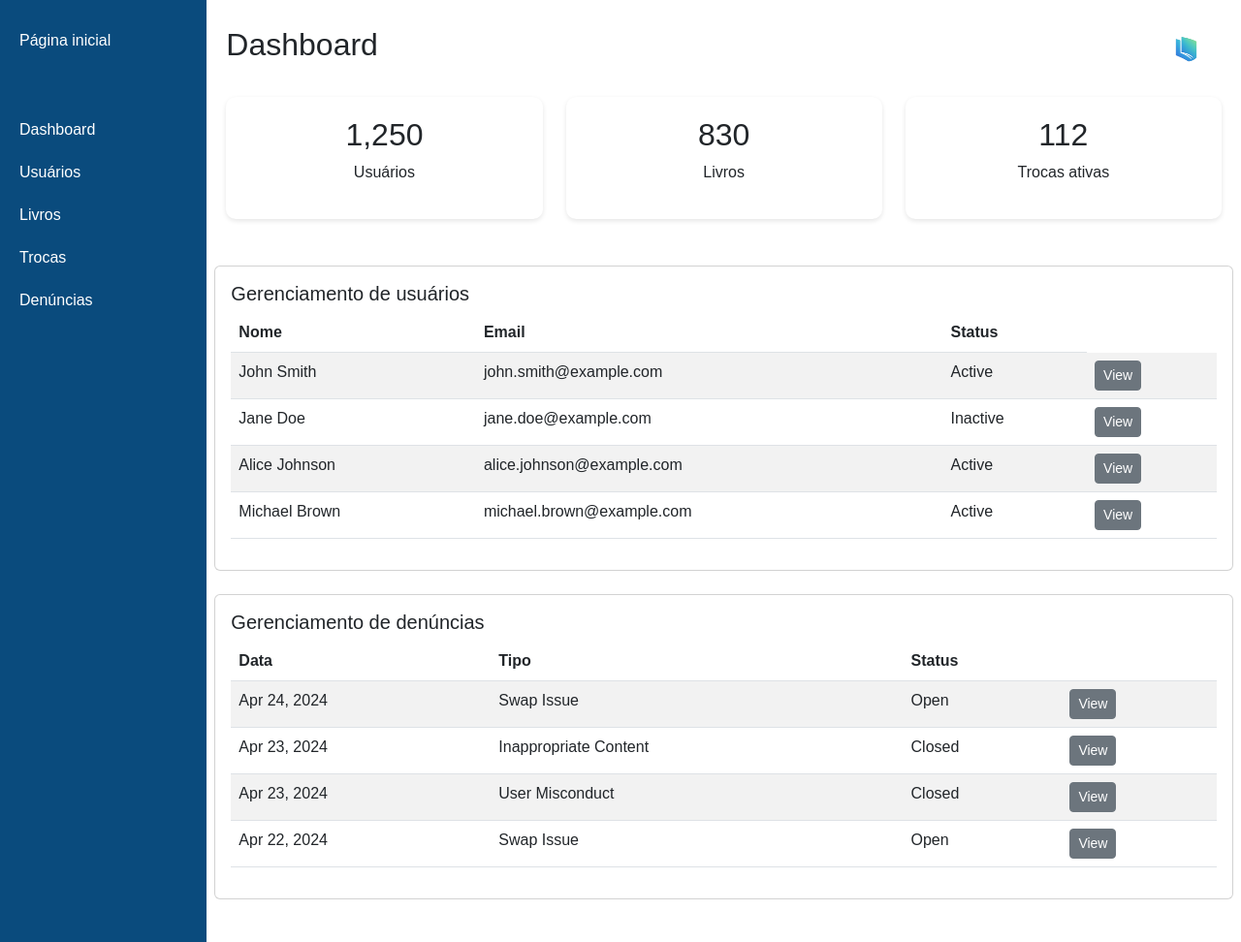
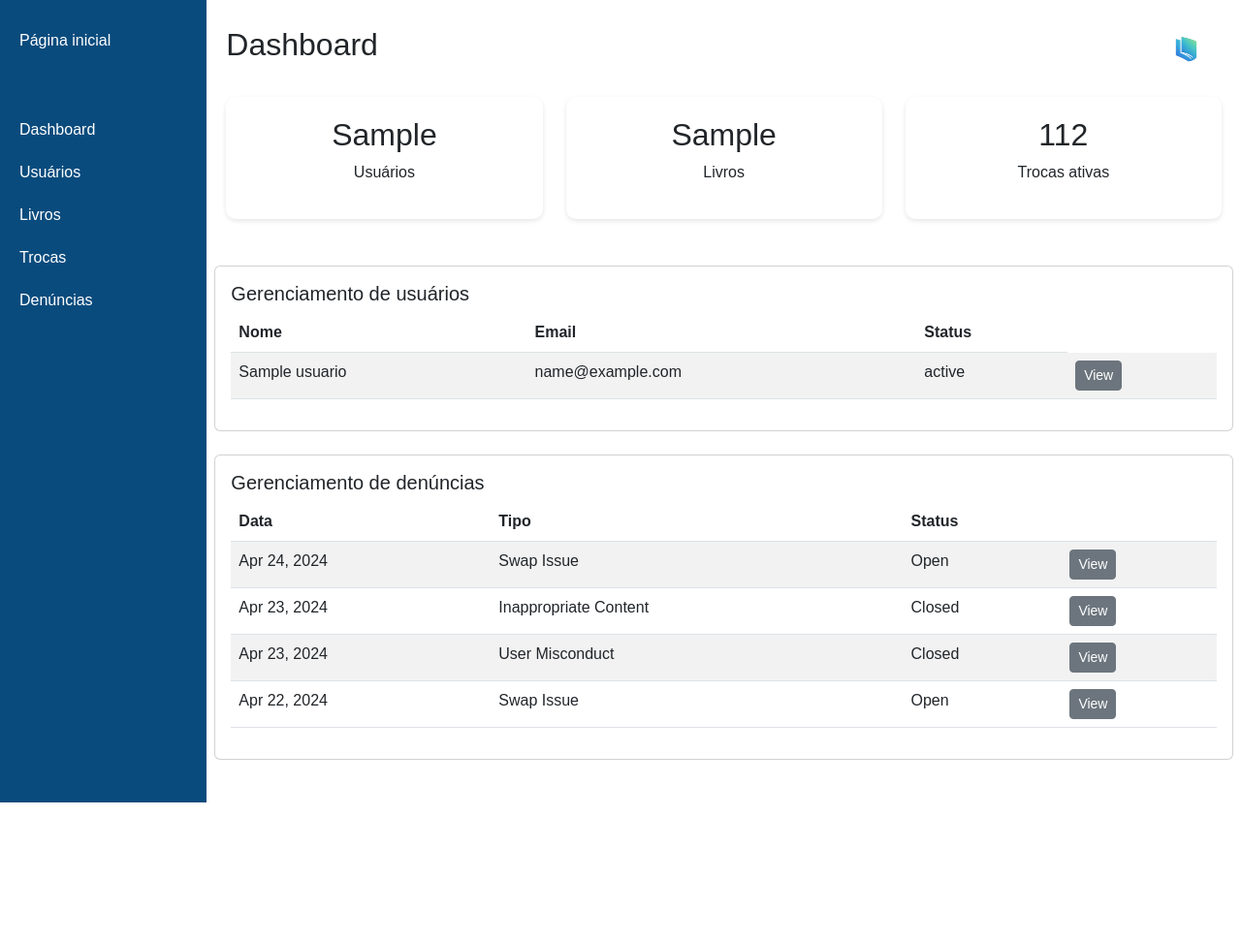
Before and after one commit to BookSwapImp/Aplicacao, a PHP site: the page made by app/view/mantenedor/homeMantenedor.php in a window 1280 px wide. Shown: the whole page at 97% size. After the commit the page ends 828 px from the top, so only its background shows below. Run offline with PHP 8.4, Linux system fonts and the light colour scheme; the template is opened without the code that fills it: most values are stand-ins (such as "Sample title", 1, 10 or a date in 2020).

Commit message:
Atualizações da página mantenedor

```diff
--- a/app/view/mantenedor/homeMantenedor.php
+++ b/app/view/mantenedor/homeMantenedor.php
@@ -77,13 +77,13 @@
       <div class="row mb-4">
         <div class="col-md-4">
           <div class="card-metric bg-white">
-            <h2>1,250</h2>
+            <h2><?= $dados['numeroUsuarios'] ?></h2>
             <p>Usuários</p>
           </div>
         </div>
         <div class="col-md-4">
           <div class="card-metric bg-white">
-            <h2>830</h2>
+            <h2><?= $dados['numeroLivros'] ?></h2>
             <p>Livros</p>
           </div>
         </div>
@@ -107,30 +107,17 @@
                 </tr>
               </thead>
               <tbody>
+                <?php foreach ($dados['usuarios'] as $usuario) : ?>
+
                 <tr>
-                  <td>John Smith</td>
-                  <td>john.smith@example.com</td>
-                  <td>Active</td>
+                  <td><?= $usuario->getNome()  ?></td>
+                  <td><?= $usuario->getEmail() ?></td>
+                  <td><?= $usuario->getStatus() ?></td>
                   <td><button class="btn btn-sm btn-secondary">View</button></td>
                 </tr>
-                <tr>
-                  <td>Jane Doe</td>
-                  <td>jane.doe@example.com</td>
-                  <td>Inactive</td>
-                  <td><button class="btn btn-sm btn-secondary">View</button></td>
-                </tr>
-                <tr>
-                  <td>Alice Johnson</td>
-                  <td>alice.johnson@example.com</td>
-                  <td>Active</td>
-                  <td><button class="btn btn-sm btn-secondary">View</button></td>
-                </tr>
-                <tr>
-                  <td>Michael Brown</td>
-                  <td>michael.brown@example.com</td>
-                  <td>Active</td>
-                  <td><button class="btn btn-sm btn-secondary">View</button></td>
-                </tr>
+
+                <?php endforeach; ?>
+
               </tbody>
             </table>
           </div>
--- a/app/view/perfil/editarPerfil.php
+++ b/app/view/perfil/editarPerfil.php
@@ -2,8 +2,6 @@
 require_once(__DIR__ . "/../include/header.php");
 require_once(__DIR__ . "/../include/menu.php");
 ?>
-
-<?php print_r ($dados['usuario']); ?>
 
 <div class="container">
     <div class="row justify-content-center">
--- a/index.php
+++ b/index.php
@@ -2,4 +2,8 @@
 
 include_once(__DIR__ . "/app/util/config.php");
 
+// if (]) {
+//     # code...
+// }
+
 header("location: " . HOME_PAGE);
```
Also changed, not shown: app/controller/HomeController.php (+11 -6 lines), app/controller/MantenedorController.php (+27 -9 lines).
